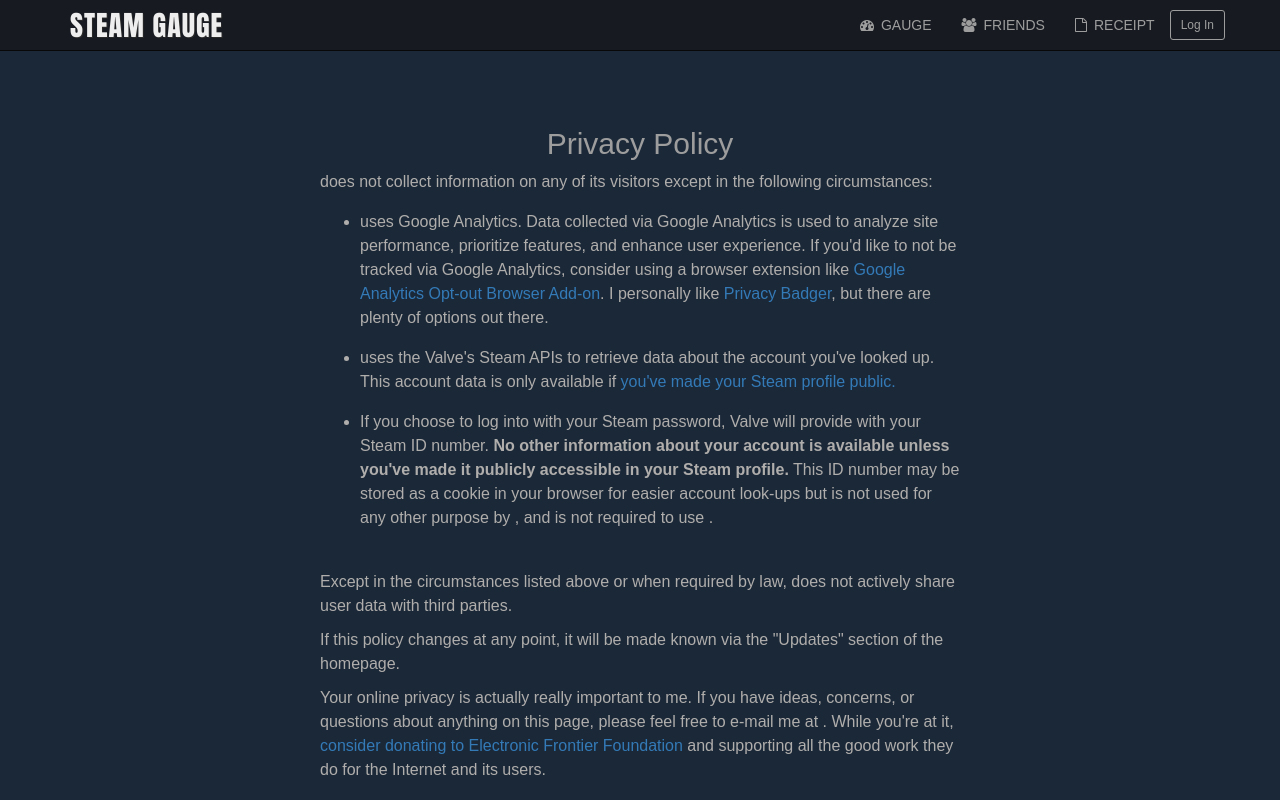
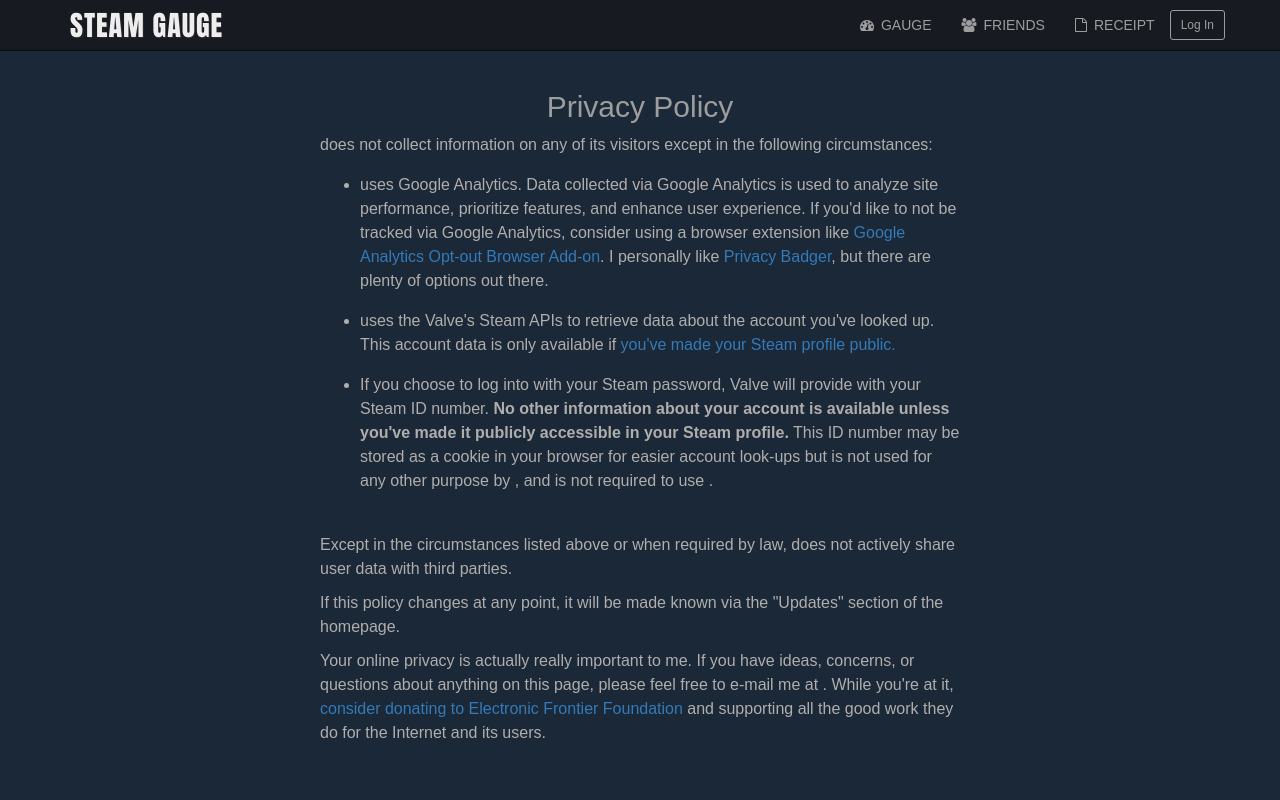
Before and after one commit to jprusik/steam-gauge-ui, a React (Create React App) app: page /privacy in a window 1280 px wide. Shown: the top 800 px of the page. Built offline with nearby package versions, Linux system fonts and the light colour scheme; no server answers.

Commit message:
misc code cleanup

```diff
--- a/src/App.jsx
+++ b/src/App.jsx
@@ -28,6 +28,8 @@
   }
 
   render() {
+    const user = this.state.user;
+
     return (
       <Router>
         <div>
@@ -43,8 +45,8 @@
               </React.Fragment>
             }
           </MetaTags>
-          <AppHead user={this.state.user} />
-          <AppBody />
+          <AppHead user={user} />
+          <AppBody {...this.state} />
           {/* TODO: App & Search Loader  */}
           <AppFoot />
         </div>
--- a/src/components/appBody.jsx
+++ b/src/components/appBody.jsx
@@ -9,7 +9,8 @@
 import ReceiptPage from '../pages/receipt';
 
 const urlRedirect = (url) => {
-  return () => { window.location = url };
+    window.location = url;
+    return null;
 }
 
 const RouteWithComponentProps = ({ component: Component, componentProps, ...routeProps }) => (
@@ -26,7 +27,7 @@
       <Route path="/about" component={ AboutPage } />
       <Route path="/privacy" component={ PrivacyPage } />
       <Route path="/receipt" component={ ReceiptPage } />
-      <Route path="/login" component={ urlRedirect(loginUrl) }/>
+      <Route path="/login" render={ () => urlRedirect(loginUrl) }/>
     </div>
   );
 }
--- a/src/components/userNavItems.jsx
+++ b/src/components/userNavItems.jsx
@@ -11,7 +11,7 @@
 
 function logoutLink() {
   return (
-    <li key="login" className="steam-logout">
+    <li key="logout" className="steam-logout">
       <div className="btn-group">
         {/* Must be an anchor for the request to get proxied */}
         <a href="/logout" className="btn btn-primary btn-sm navbar-btn">Log out</a>
--- a/src/pages/privacy.scss
+++ b/src/pages/privacy.scss
@@ -6,8 +6,6 @@
   max-width: 640px;
 
   line-height: 1.5em;
-  margin: 5% auto;
-  width: 640px;
 
   p,
   ul li {
```
Also changed, not shown: src/assets/steam_sign_in_button.png (added).
